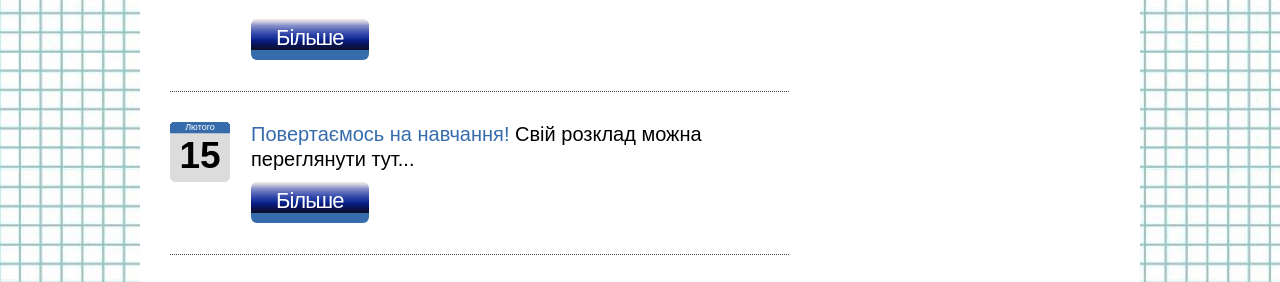
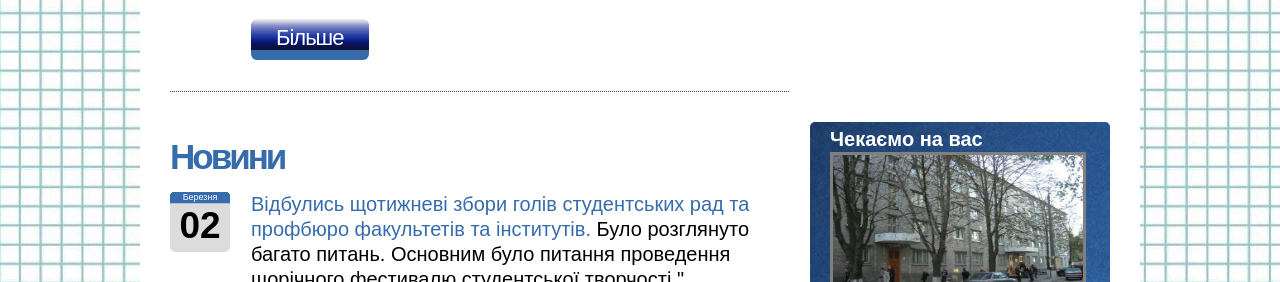
Before and after one commit to StydAvt/StydAvt.github.io, a plain HTML site: page Sait/index.html in a window 1280 px wide. Shown: the part 1826-2108 px from the top of the page. Drawn offline with Linux system fonts and the light colour scheme.

Commit message:
Update index.html

```diff
--- a/Sait/index.html
+++ b/Sait/index.html
@@ -90,12 +90,7 @@
               <a class="button2" href="https://forms.amocrm.ru/zwctzl?dp=Q1zaSQHqO-hHArUG1UMtpbqNT4LDMztaDkJjOveZjhEzDb1DBmVB_coyELeH68g0&track=0">Більше</a>
 			    </div></div>
 
-            <div class="wrapper border-bot p3">
-            <time class="tdate-1" datetime="2012-10-21"> <span>Лютого</span> <strong>15</strong> </time>
-            <div class="extra-wrap">
-              <p class="prev-indent-bot"><span class="color-1">Повертаємось на навчання!</span> Свій розклад можна переглянути тут... </p>
-              <a class="button2" href="http://193.189.127.179:5010/timeTable/student">Більше</a>
-			    </div></div>
+
 
 		  <p>
        </article>
```
